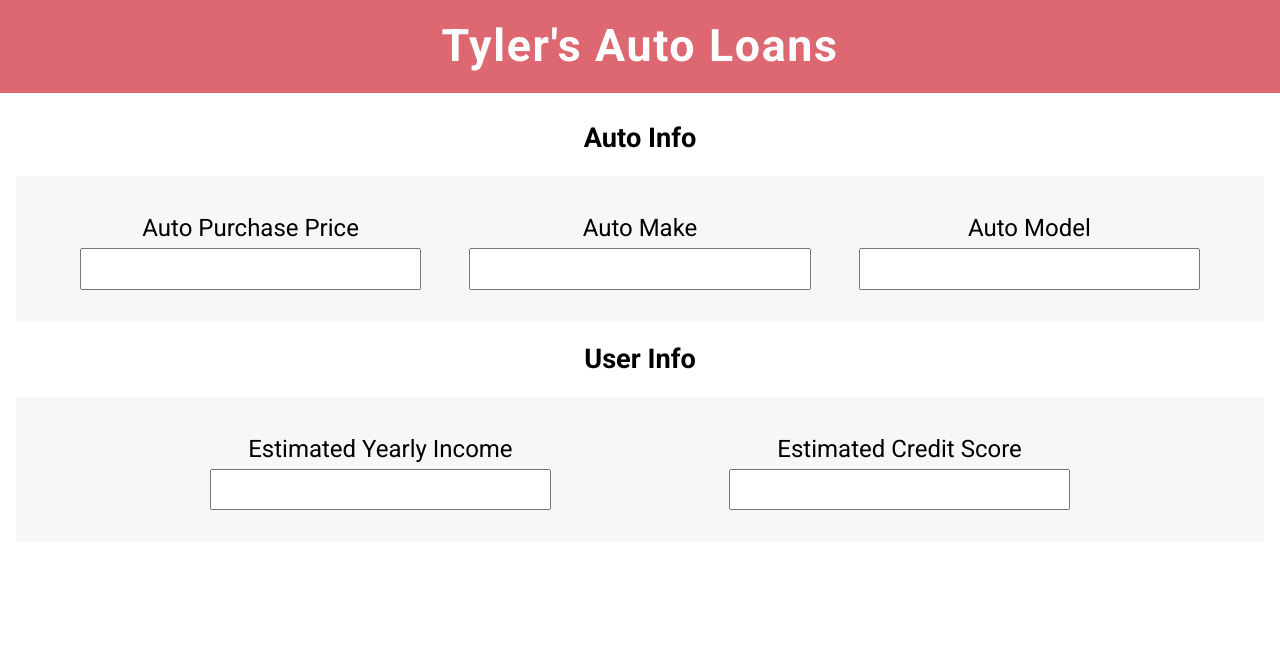
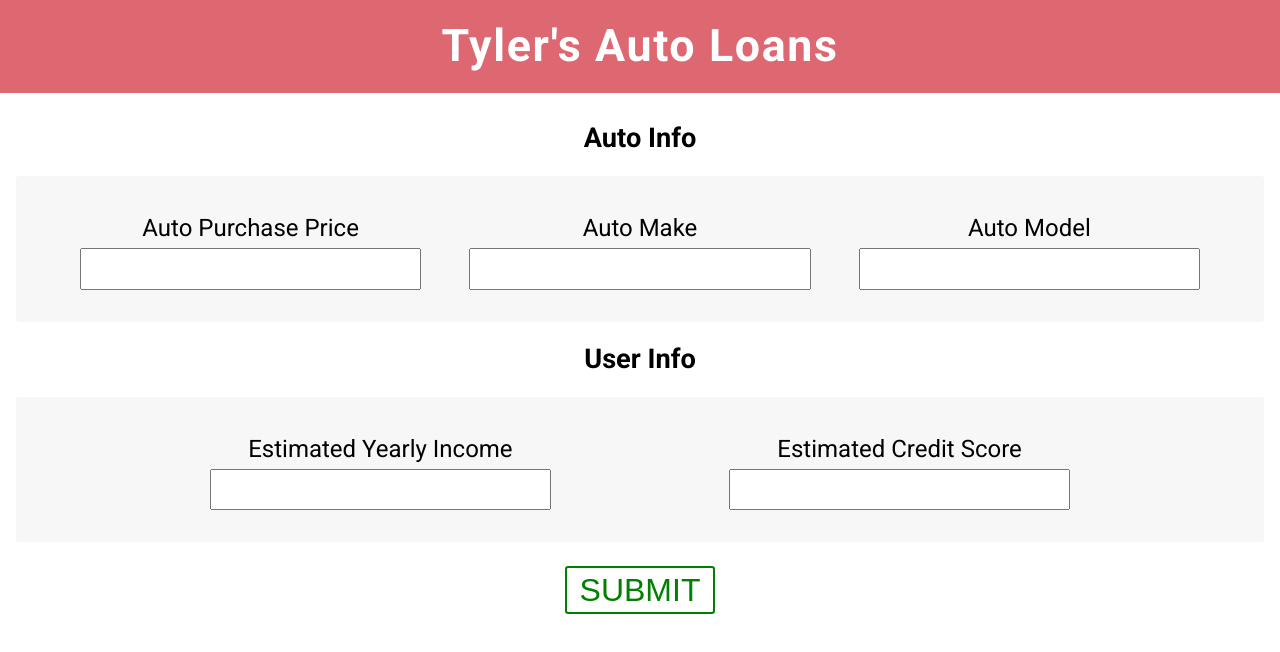
Before and after one commit to tylercorbett/secberus-test, a React (Create React App) app: page / in a window 1280 px wide. Shown: the top 652 px of the page. Built offline with nearby package versions, Linux system fonts and the light colour scheme.

Commit message:
submit button added

```diff
--- a/src/components/form/Form.js
+++ b/src/components/form/Form.js
@@ -21,6 +21,7 @@ const Frame = styled.section(props => ({
     padding: '2rem 1rem',
     margin: '1.5rem 0',
     backgroundColor: '#f7f7f7',
+    borderRadius: '.2rem',
   },
 
   'h2': {
@@ -72,6 +73,8 @@ const Form = () => {
           <FormComponents.Input type="number"/>
         </div>
       </section>
+
+      <FormComponents.Button>SUBMIT</FormComponents.Button>
     </Frame>
   );
 };
--- a/src/components/form/FormComponents.js
+++ b/src/components/form/FormComponents.js
@@ -11,3 +11,21 @@ export const Label = styled.label(props => ({
   margin: '.5rem 0',
   fontSize: '1.5rem',
 }))
+
+export const Button = styled.button(props => ({
+  color: 'green',
+  border: '2px solid green',
+  borderRadius: '.2rem',
+  display: 'block',
+  margin: '.5rem auto',
+  fontSize: '2rem',
+  padding: '.2rem .8rem',
+  transition: 'all .2s ease-in-out',
+  background: 'transparent',
+
+  '&:hover': {
+    background: 'green',
+    color: 'white',
+    cursor: 'pointer',
+  },
+}))
```
